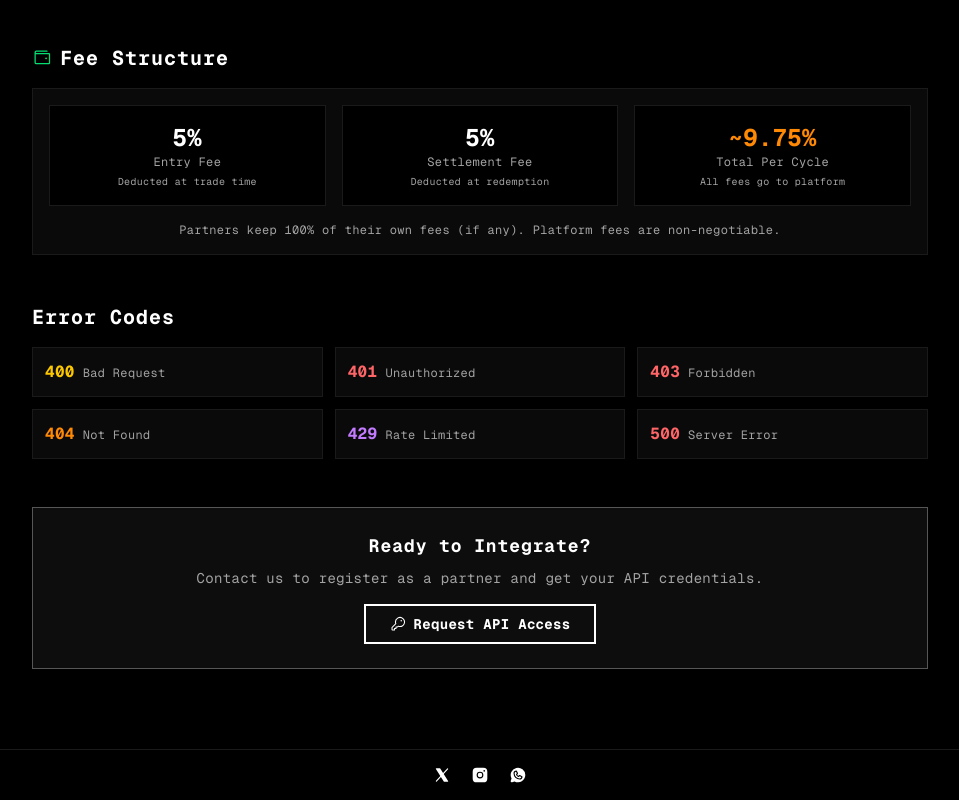
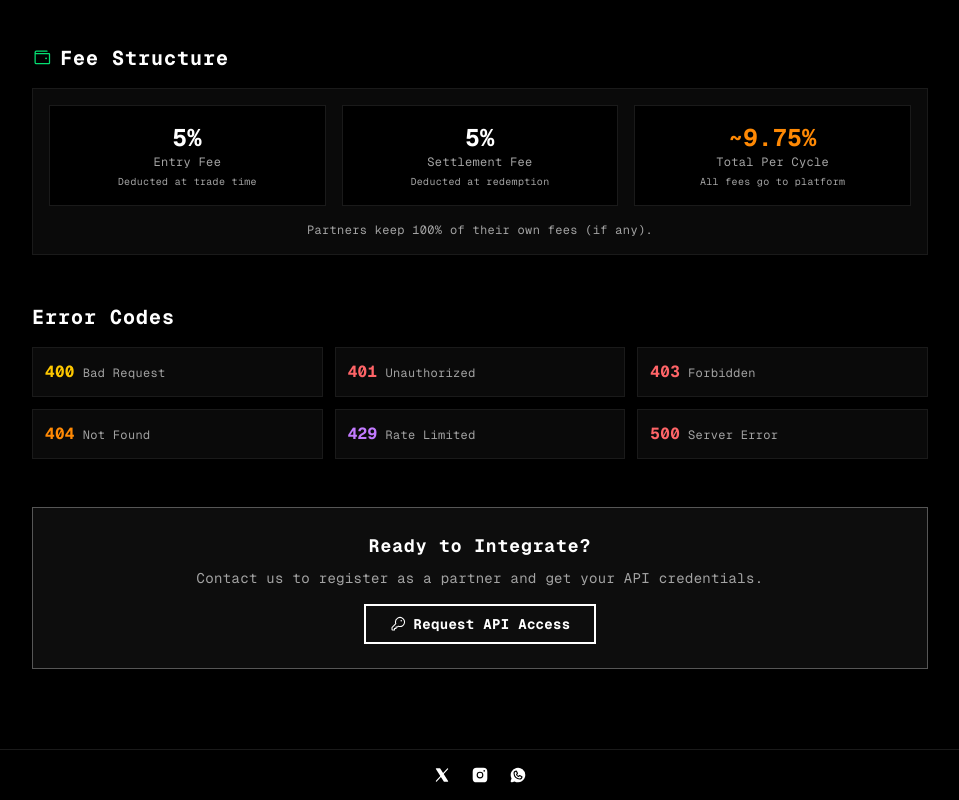
Before and after one commit to 0xMgwan/Betua2, a Next.js app: page /developers in a window 1280 px wide. Shown: the part 2162-2962 px from the top of the page, without its empty margins (160-1119 px from the left). Built offline with nearby package versions, Linux system fonts and the light colour scheme; no server answers.

Commit message:
Update API docs - remove 'fees are non-negotiable' and clarify fees go to your settlement fee wallet

```diff
--- a/src/app/developers/page.tsx
+++ b/src/app/developers/page.tsx
@@ -487,7 +487,7 @@ export default function DevelopersPage() {
               </div>
 
               <p className="text-xs text-[var(--muted)] mt-4 text-center">
-                Partners keep 100% of their own fees (if any). Platform fees are non-negotiable.
+                Partners keep 100% of their own fees (if any).
               </p>
             </div>
           </div>
```
